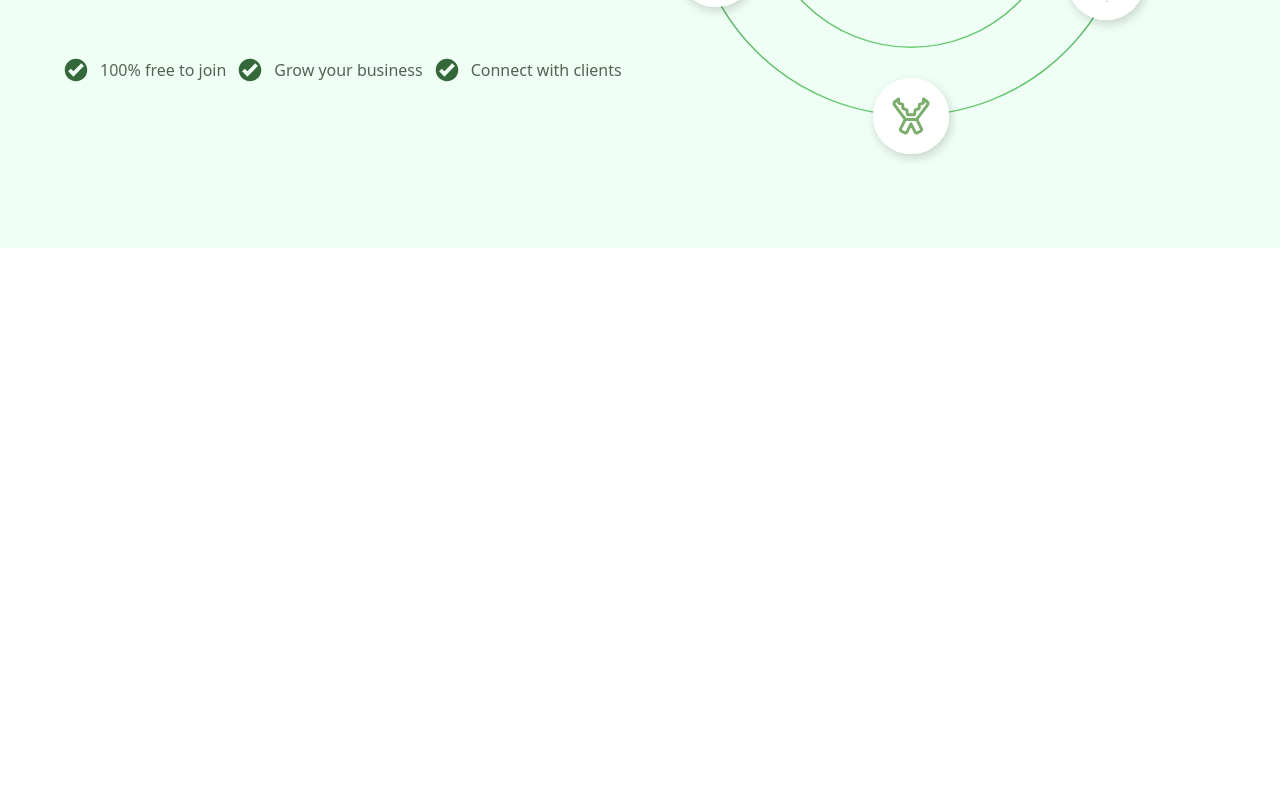
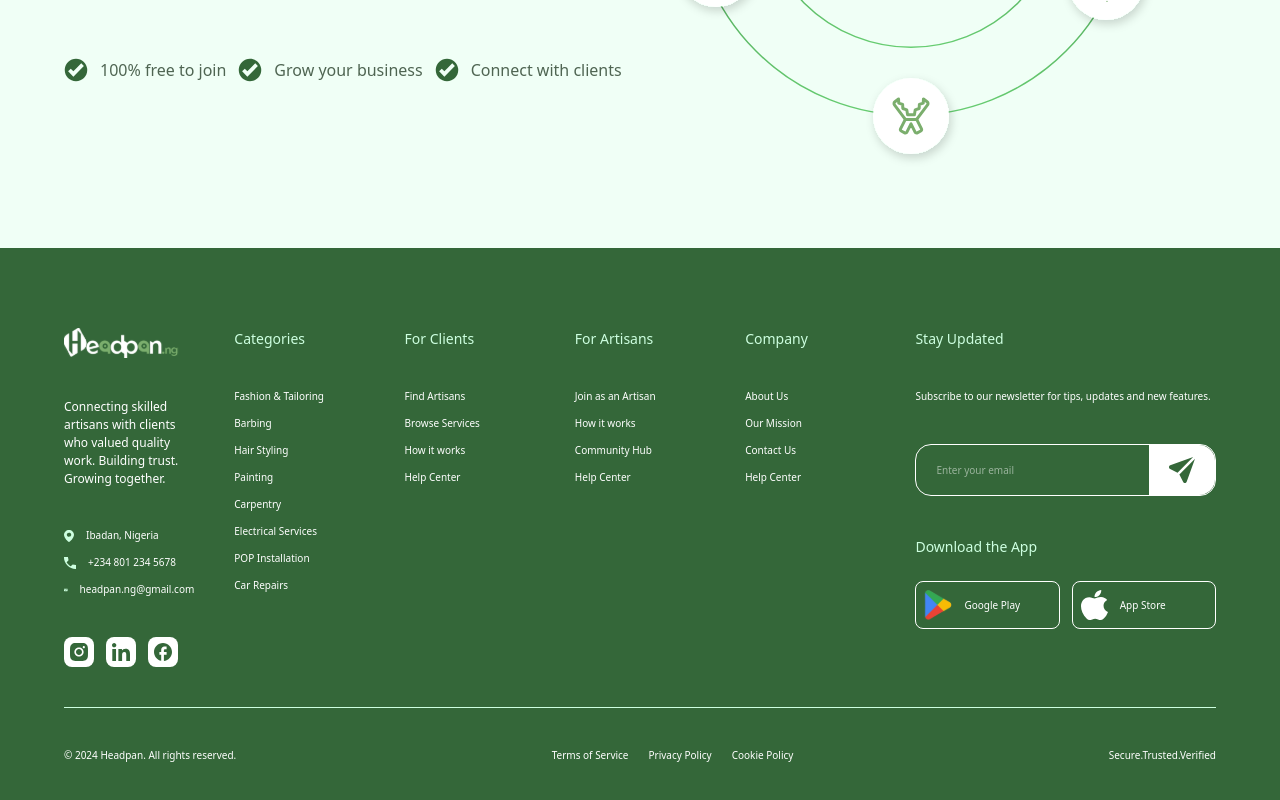
Before and after one commit to Frokesy/headpan, a Next.js app: page / in a window 1280 px wide. Shown: the part 7299-8099 px from the top of the page. Before the commit the page ends 7547 px from the top, so only its background shows below. Built offline with nearby package versions, Linux system fonts and the light colour scheme.

Commit message:
designed footer section

```diff
--- /dev/null
+++ b/app/components/defaults/Footer.tsx
@@ -0,0 +1,256 @@
+"use client";
+
+import React, { useState } from "react";
+import {
+  AppleIcon,
+  EmailIcon,
+  EnvelopeIcon,
+  FacebookIcon,
+  GooglePlayIcon,
+  InstagramIcon,
+  LinkedInIcon,
+  LocationIcon,
+  PhoneIcon,
+  WhiteLogo,
+} from "../footerIcons";
+
+const footerSections = [
+  {
+    title: "Categories",
+    items: [
+      "Fashion & Tailoring",
+      "Barbing",
+      "Hair Styling",
+      "Painting",
+      "Carpentry",
+      "Electrical Services",
+      "POP Installation",
+      "Car Repairs",
+    ],
+  },
+  {
+    title: "For Clients",
+    items: [
+      "Find Artisans",
+      "Browse Services",
+      "How it works",
+      "Help Center",
+    ],
+  },
+  {
+    title: "For Artisans",
+    items: [
+      "Join as an Artisan",
+      "How it works",
+      "Community Hub",
+      "Help Center",
+    ],
+  },
+  {
+    title: "Company",
+    items: ["About Us", "Our Mission", "Contact Us", "Help Center"],
+  },
+];
+
+const Footer = () => {
+  const [openSection, setOpenSection] = useState<string>("Categories");
+
+  const toggleSection = (section: string) => {
+    setOpenSection((current) => (current === section ? "" : section));
+  };
+
+  return (
+    <div className="text-white bg-[#346739] overflow-hidden lg:py-20 py-10">
+      <div className="hidden md:grid md:grid-cols-7 gap-10 w-[90%] mx-auto">
+        <div className="">
+          <WhiteLogo />
+          <p className="text-[12px] my-10">
+            Connecting skilled artisans with clients who valued quality work.
+            Building trust. Growing together.
+          </p>
+          <div className="space-y-3 my-10">
+            <div className="flex items-center space-x-3">
+              <LocationIcon />
+              <p className="text-[10px]">Ibadan, Nigeria</p>
+            </div>
+            <div className="flex items-center space-x-3">
+              <PhoneIcon />
+              <p className="text-[10px]">+234 801 234 5678</p>
+            </div>
+            <div className="flex items-center space-x-3">
+              <EmailIcon />
+              <p className="text-[10px]">headpan.ng@gmail.com</p>
+            </div>
+          </div>
+
+          <div className="flex items-center space-x-3">
+            <InstagramIcon />
+            <LinkedInIcon />
+            <FacebookIcon />
+          </div>
+        </div>
+
+        {footerSections.map((section) => (
+          <div key={section.title} className="space-y-10">
+            <h2 className="text-[14px] text-[#CDFFE0]">{section.title}</h2>
+            <ul className="space-y-3 text-[10px]">
+              {section.items.map((item) => (
+                <li key={item}>{item}</li>
+              ))}
+            </ul>
+          </div>
+        ))}
+
+        <div className="md:col-span-2 space-y-10">
+          <h2 className="text-[14px] text-[#CDFFE0] mb-10">Stay Updated</h2>
+          <p className="text-[10px] my-3">
+            Subscribe to our newsletter for tips, updates and new features.
+          </p>
+
+          <div className="border border-white w-full rounded-2xl flex items-center justify-between mt-10">
+            <input
+              type="text"
+              placeholder="Enter your email"
+              className="bg-transparent w-full px-5 py-3 text-[10px] focus:outline-none"
+            />
+            <button className="bg-white text-[#346739] px-5 py-3 rounded-r-2xl text-[10px]">
+              <EnvelopeIcon />
+            </button>
+          </div>
+
+          <h2 className="text-[14px] text-[#CDFFE0] mt-6 mb-6">
+            Download the App
+          </h2>
+          <div className="flex items-center space-x-3">
+            <button className="flex items-center space-x-3 w-[50%] border border-white p-2 rounded-lg">
+              <GooglePlayIcon />
+              <p className="text-[10px]">Google Play</p>
+            </button>
+            <button className="flex items-center space-x-3 w-[50%] border border-white p-2 rounded-lg">
+              <AppleIcon />
+              <p className="text-[10px]">App Store</p>
+            </button>
+          </div>
+        </div>
+      </div>
+
+      <div className="md:hidden w-[90%] mx-auto space-y-3">
+        <div className="mb-4">
+          <WhiteLogo />
+          <p className="text-[12px] my-5">
+            Connecting skilled artisans with clients who valued quality work.
+            Building trust. Growing together.
+          </p>
+
+          <div className="space-y-2 my-5">
+            <div className="flex items-center space-x-3">
+              <LocationIcon />
+              <p className="text-[10px]">Ibadan, Nigeria</p>
+            </div>
+            <div className="flex items-center space-x-3">
+              <PhoneIcon />
+              <p className="text-[10px]">+234 801 234 5678</p>
+            </div>
+            <div className="flex items-center space-x-3">
+              <EmailIcon />
+              <p className="text-[10px]">headpan.ng@gmail.com</p>
+            </div>
+          </div>
+
+          <div className="flex items-center space-x-3">
+            <InstagramIcon />
+            <LinkedInIcon />
+            <FacebookIcon />
+          </div>
+        </div>
+
+        {footerSections.map((section) => {
+          const isOpen = openSection === section.title;
+
+          return (
+            <div
+              key={section.title}
+              className="border-b border-white/20 pb-2 last:border-none"
+            >
+              <button
+                type="button"
+                aria-expanded={isOpen}
+                onClick={() => toggleSection(section.title)}
+                className="w-full flex items-center justify-between text-left py-1"
+              >
+                <h2 className="text-[14px] text-[#CDFFE0]">{section.title}</h2>
+                <span
+                  className={`text-lg leading-none transition-transform duration-300 ${
+                    isOpen ? "rotate-180" : "rotate-0"
+                  }`}
+                >
+                  +
+                </span>
+              </button>
+
+              <div
+                className={`grid transition-all duration-300 ease-in-out ${
+                  isOpen
+                    ? "grid-rows-[1fr] opacity-100 mt-3"
+                    : "grid-rows-[0fr] opacity-0 mt-0"
+                }`}
+              >
+                <div className="overflow-hidden">
+                  <ul className="space-y-2 text-[10px]">
+                    {section.items.map((item) => (
+                      <li key={item}>{item}</li>
+                    ))}
+                  </ul>
+                </div>
+              </div>
+            </div>
+          );
+        })}
+
+        <div className="pt-2">
+          <h2 className="text-[14px] text-[#CDFFE0] mb-3">Stay Updated</h2>
+          <p className="text-[10px] mb-3">
+            Subscribe to our newsletter for tips, updates and new features.
+          </p>
+
+          <div className="border border-white rounded-2xl flex items-center justify-between">
+            <input
+              type="text"
+              placeholder="Enter your email"
+              className="bg-transparent w-full px-5 py-3 text-[10px] focus:outline-none"
+            />
+            <button className="bg-white text-[#346739] px-5 py-3 rounded-r-2xl text-[10px]">
+              <EnvelopeIcon />
+            </button>
+          </div>
+
+          <h2 className="text-[14px] text-[#CDFFE0] mt-5 mb-3">
+            Download the App
+          </h2>
+          <div className="space-y-2">
+            <button className="flex items-center space-x-3 w-full border border-white p-2 rounded-lg">
+              <GooglePlayIcon />
+              <p className="text-[10px]">Google Play</p>
+            </button>
+            <button className="flex items-center space-x-3 w-full border border-white p-2 rounded-lg">
+              <AppleIcon />
+              <p className="text-[10px]">App Store</p>
+            </button>
+          </div>
+        </div>
+      </div>
+
+      <div className="w-[90%] mt-10 mx-auto border-t border-[#CDFFE0] flex flex-col md:flex-row justify-between items-start md:items-center gap-4 text-[10px] text-white py-10">
+        <p>© 2024 Headpan. All rights reserved.</p>
+        <div className="flex flex-col md:flex-row gap-2 md:space-x-3">
+          <p>Terms of Service</p>
+          <p>Privacy Policy</p>
+          <p>Cookie Policy</p>
+        </div>
+        <p>Secure.Trusted.Verified</p>
+      </div>
+    </div>
+  );
+};
+
+export default Footer;
--- a/app/page.tsx
+++ b/app/page.tsx
@@ -7,6 +7,7 @@ import Credibility from "./components/home/Credibility"
 import Testimonial from "./components/home/Testimonial"
 import FAQs from "./components/home/FAQs"
 import PreFooter from "./components/home/PreFooter"
+import Footer from "./components/defaults/Footer"
 
 
 const Home = () => {
@@ -21,6 +22,7 @@ const Home = () => {
       <Testimonial />
       <FAQs />
       <PreFooter />
+      <Footer />
     </div>
   )
 }
```
